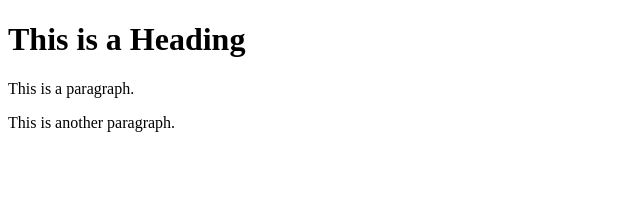
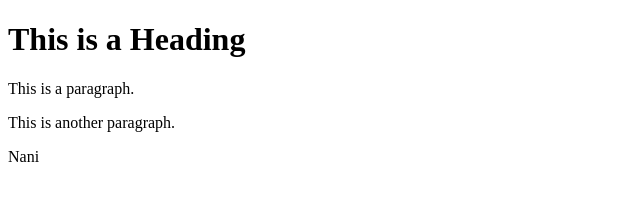
Before and after one commit to kroses13/id2116, a plain HTML site: page index.html in a window 1280 px wide. Shown: the full height of the page, 0-640 px from the left. Drawn offline with Linux system fonts and the light colour scheme.

```diff
--- a/index.html
+++ b/index.html
@@ -9,6 +9,7 @@
     <h1>This is a Heading</h1>
     <p>This is a paragraph.</p>
     <p>This is another paragraph.</p>
+    <p>Nani</p>
  </body>
 
  </html>
```
